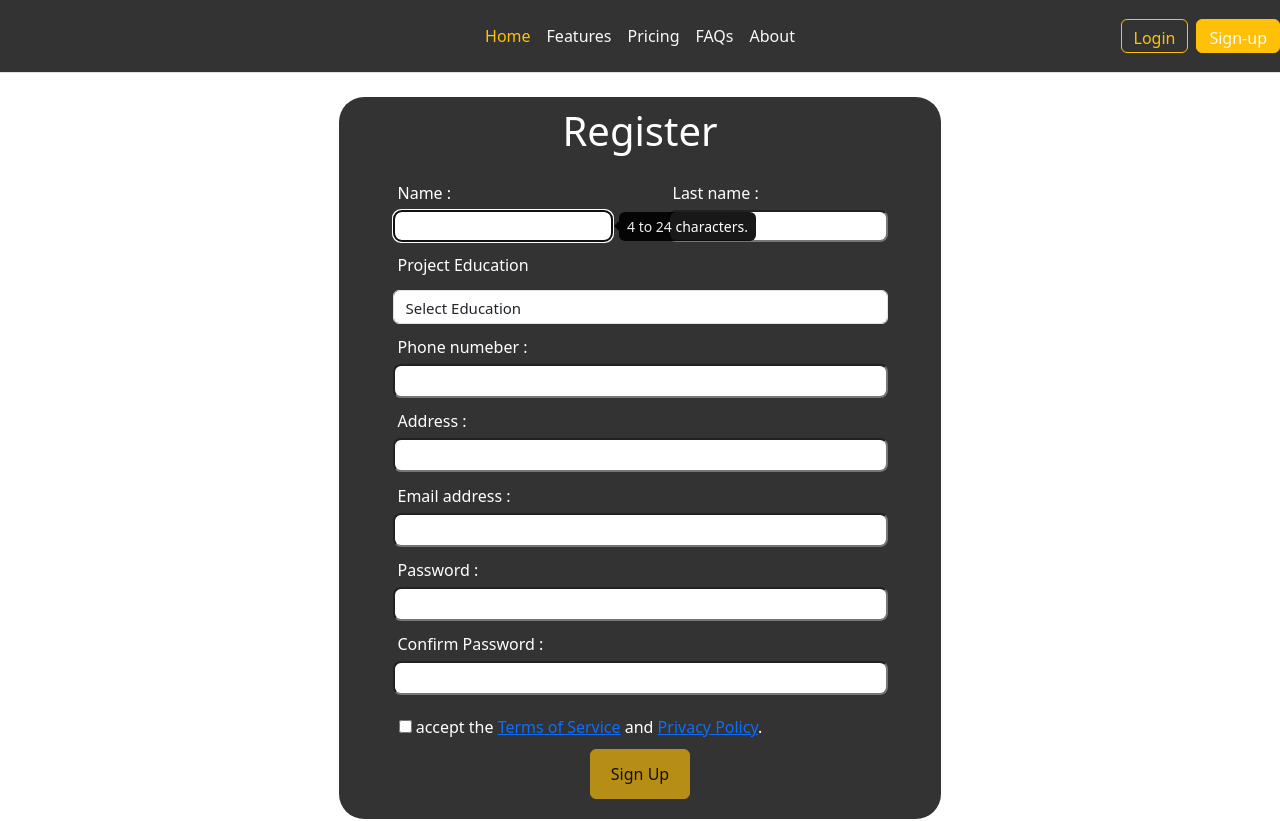
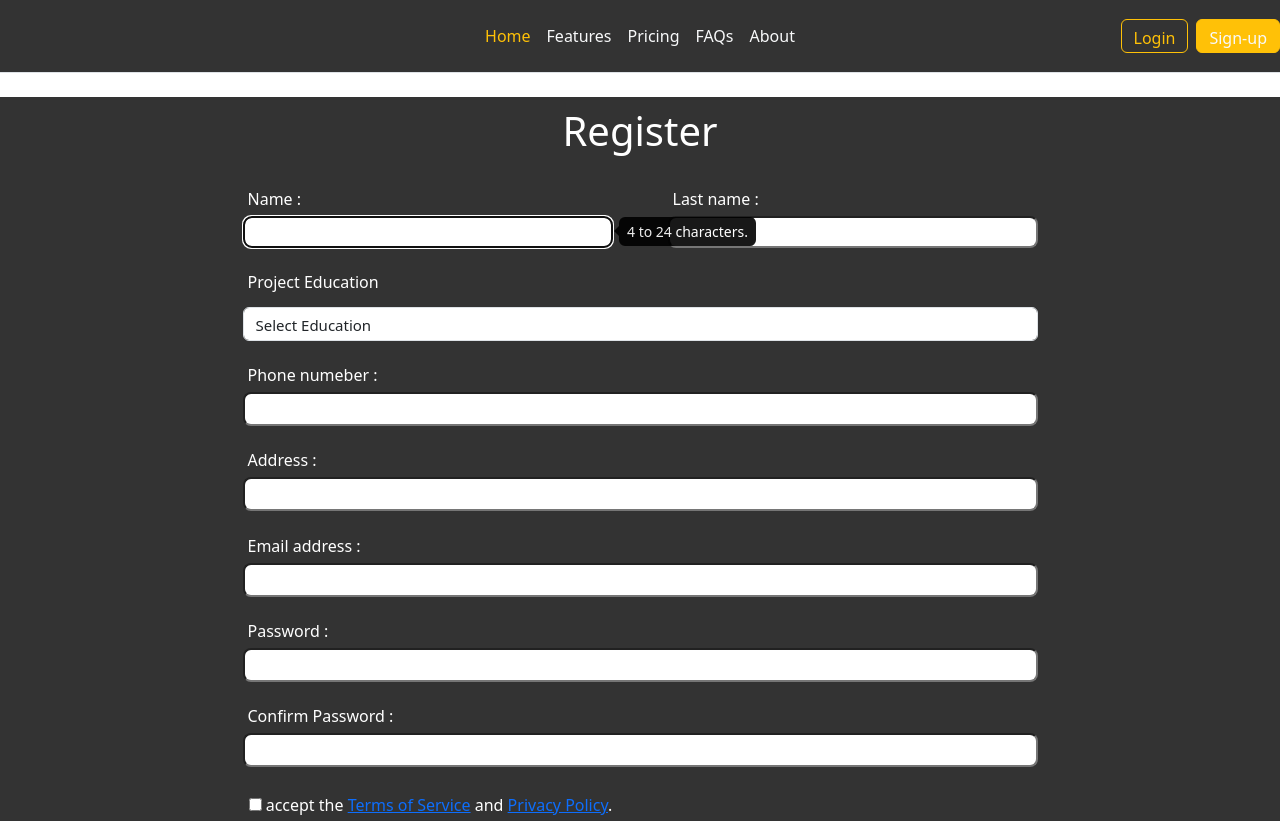
Before and after one commit to Saharat-GH/Register_App-master, a React (Vite) app: page / in a window 1280 px wide. Shown: the top 821 px of the page. Built offline with nearby package versions, Linux system fonts and the light colour scheme.

Commit message:
Update code validation and css

```diff
--- a/StyleComponent/RegisterForm.css
+++ b/StyleComponent/RegisterForm.css
@@ -1,14 +1,14 @@
 
 .content_register{
     background-color: #333;
-    width: 602px;
-    height: 722px;
+    width: 100%;
+    height: 100vh;
     color: #fff;
     margin: auto;
     display: flex;
     flex-direction: column;
     align-items: center;
-    border-radius: 25px;
+
 }
 
 .content_register_complete {
@@ -49,7 +49,7 @@
 }
 
 #nameInput, #lastNameInput{
-    width: 220px;
+    width: 370px;
     height: 32px;
 }
 
@@ -95,6 +95,7 @@ label{
 input[type="text"],
 input[type="password"],
 input[type="email"],
+input[type="number"],
 button,
 textarea {
   font-family: 'Nunito', sans-serif;
--- a/src/routes/RegisterForm.jsx
+++ b/src/routes/RegisterForm.jsx
@@ -12,7 +12,7 @@
     const USER_REGEX = /^[a-zA-Z][a-zA-Z]{3,23}$/;
     const PWD_REGEX = /^(?=.*[a-z])(?=.*[A-Z])(?=.*[0-9]).{8,24}$/;
     const REGISTER_URL = '/register';
-    const PHONE_REGEX = /^[0-9]{10,10}$/;
+    const PHONE_REGEX = /^0[689]\d{8}$/;
     const EMAIL_REGEX = /^(([^<>()[\]\\.,;:\s@\"]+(\.[^<>()[\]\\.,;:\s@\"]+)*)|(\".+\"))@((\[[0-9]{1,3}\.[0-9]{1,3}\.[0-9]{1,3}\.[0-9]{1,3}\])|(([a-zA-Z\-0-9]+\.)+[a-zA-Z]{2,}))$/;
     const ADDRESS_REGEX = /^[A-Za-z0-9'\.\-\s\,]{10,255}$/;
 
@@ -125,7 +125,7 @@
 
         const navigate = useNavigate();
 
-        /* useEffect(() => {
+        useEffect(() => {
             if (success) {
             const timeoutId = setTimeout(() => {
                 navigate('/mainpage');
@@ -133,7 +133,7 @@
 
             return () => clearTimeout(timeoutId);
             }
-        }, [success, navigate]); */
+        }, [success, navigate]);
 
 
 
@@ -294,12 +294,13 @@
                                         Incorrect
                                     </span>
                                 </label>
-                                <input type="text"
+                                <input type="number"
                                     id="phone"
                                     ref={phoneRef}
                                     autoComplete="off"
                                     onChange={(e) =>setPhone(e.target.value)}
                                     required
+                                    maxLength={10}
                                     /* aria-invalid = {validPhone ? "false" : "true"}
                                     aria-describedby="overlay-phone" */
                                     onFocus={() => setPhoneFocus(true)}
@@ -308,7 +309,7 @@
                                 {phoneFocus && <Overlay target={phoneRef.current} show={!validPhone} placement="right">
                                     {(props) => (
                                     <Tooltip id="overlay-phone" {...props}>
-                                        Only number and not more than 10 digits.
+                                        Start with 0 , Only number and not more than 10 digits.
                                     </Tooltip>
                                     )}
                                 </Overlay>}
```
